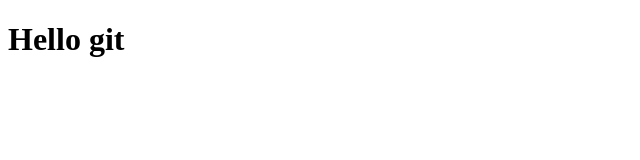
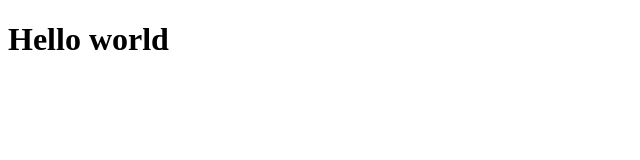
Before and after one commit to Szymon-Skazinski/git-course-4, a plain HTML site: page index.html in a window 1280 px wide. Shown: the whole page, without its empty margins (0-640 px from the left). Drawn offline with Linux system fonts and the light colour scheme.

Commit message:
Hello world to index.html

```diff
--- a/index.html
+++ b/index.html
@@ -6,7 +6,7 @@
     <title>iSA git course-4</title>
 </head>
 <body>
-    <h1> Hello git</h1>
+    <h1> Hello world</h1>
 
 </body>
 </html>
```
